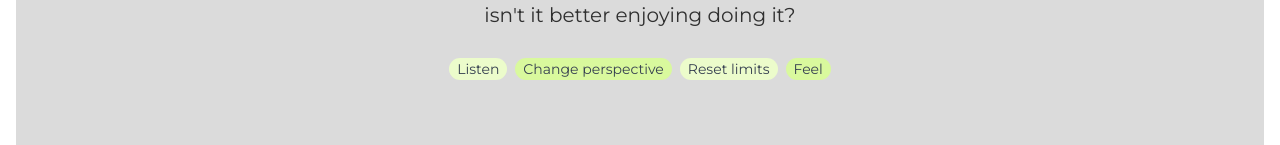
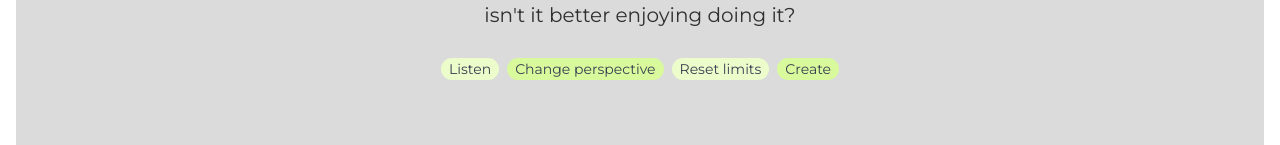
Before and after one commit to dhimiterPoison/dhimiterhelmi-old, a Next.js app: page / in a window 1280 px wide. Shown: the part 387-532 px from the top of the page. Built offline with nearby package versions, Linux system fonts and the light colour scheme.

Commit message:
changed "feel" chip with "create" word

```diff
--- a/app/components/MainHero.tsx
+++ b/app/components/MainHero.tsx
@@ -41,7 +41,7 @@ const MainHero = () => {
 				</div>
 				<div className='flex justify-center items-center m-1 font-medium py-1 px-2 rounded-full text-gray-700 bg-lime-200 '>
 					<div className='font-normal leading-none max-w-full flex-initial'>
-						Feel
+						Create
 					</div>
 				</div>
 			</div>
```
